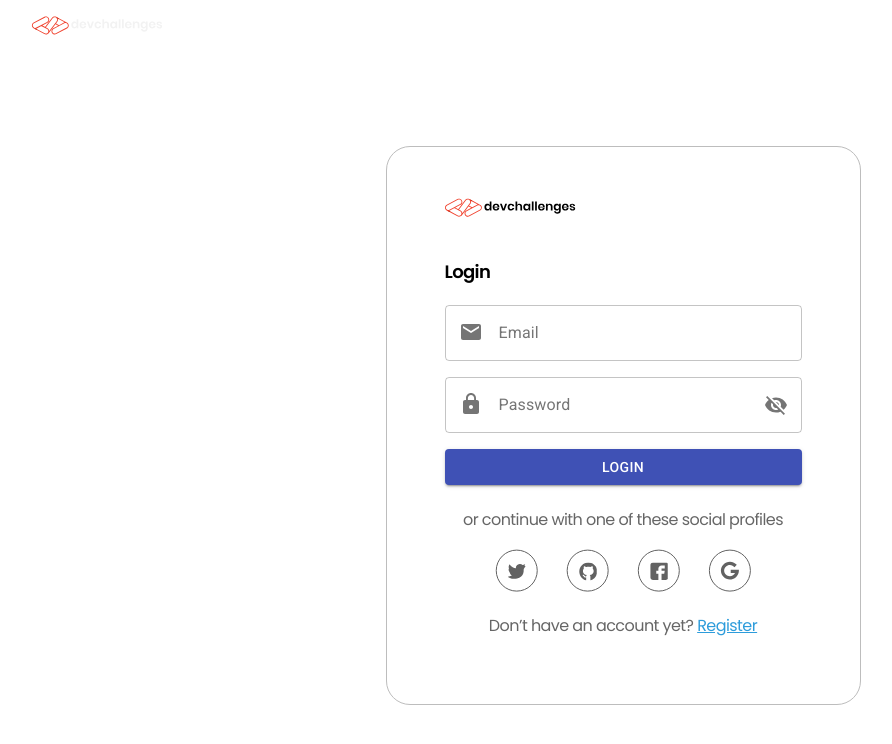
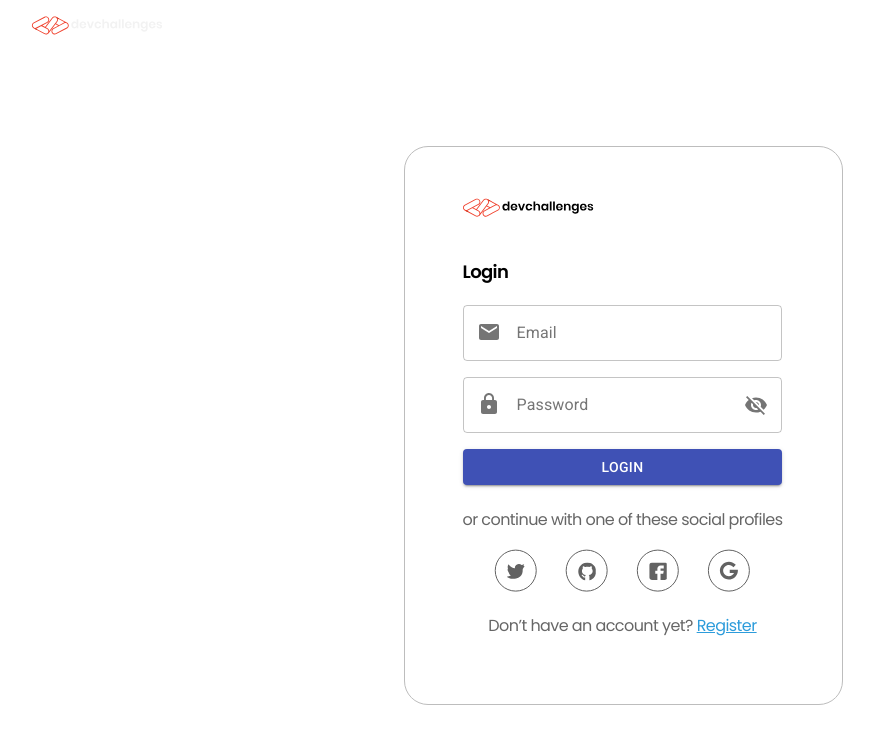
Before and after one commit to GypsyDangerous/auth-app-client, a React (Create React App) app: page /auth/login in a window 1280 px wide. Shown: the top 744 px of the page, without its empty margins (17-909 px from the left). Built offline with nearby package versions, Linux system fonts and the light colour scheme; no server answers.

Commit message:
added page animations between login and register

```diff
--- a/src/components/Auth/Auth.styled.js
+++ b/src/components/Auth/Auth.styled.js
@@ -1,12 +1,24 @@
 import styled from "styled-components";
+import {motion} from "framer-motion"
 
-const Auth = styled.div`
+const width="calc(475px - (77px * 2))"
+const Auth = styled(motion.div)`
 	border: 1px solid #bdbdbd;
-	box-sizing: border-box;
+	box-sizing: content-box;
+	position: relative;
+	& > * + * {
+		position: absolute;
+	}
+	& *{
+		max-width: ${width};
+		box-sizing: border-box;
+	}
 	border-radius: 24px;
-	width: 475px;
+	width: ${width};
 	padding: 51px 58px;
-	// height: 640px;
+	transition: height .25s;
+	overflow: hidden;
+	height: ${props => props.height ? `${props.height}px` : "100%"};
 	h1 {
 		font-size: 1.125rem;
 		font-style: normal;
--- a/src/components/Auth/Login.js
+++ b/src/components/Auth/Login.js
@@ -1,4 +1,4 @@
-import React, { useState } from "react";
+import React, { useState, forwardRef } from "react";
 import Input from "../shared/FormElements/Input";
 import Form, { ButtonContainer, Footer } from "./Form.styled";
 import MailIcon from "@material-ui/icons/Mail";
@@ -12,8 +12,9 @@ import Icons from "./Icons";
 import ErrorText from "../shared/Error.styled";
 import { useAuth } from "../../hooks/auth-hook";
 import { useHttpClient } from "../../hooks/http-hook";
+import { motion } from "framer-motion";
 
-const Login = () => {
+const Login = forwardRef(({ passdownRef, ...props }) => {
 	const [formState, inputHandler, setFormData] = useForm(
 		{
 			email: {
@@ -33,7 +34,7 @@ const Login = () => {
 
 	const handleFormSubmit = async e => {
 		e.preventDefault();
-		clearError()
+		clearError();
 		const body = {
 			email: formState.inputs.email.value,
 			password: formState.inputs.password.value,
@@ -46,13 +47,13 @@ const Login = () => {
 				"Content-Type": "application/json",
 			}
 		);
-		if(response){
+		if (response) {
 			login(response.userId, response.token);
 		}
 	};
 
 	return (
-		<div>
+		<>
 			<h1>Login</h1>
 			<Form onSubmit={handleFormSubmit}>
 				<Input
@@ -97,8 +98,8 @@ const Login = () => {
 					Don’t have an account yet? <Link to="/auth/register">Register</Link>{" "}
 				</p>
 			</Footer>
-		</div>
+		</>
 	);
-};
+});
 
 export default Login;
--- a/src/components/Auth/Register.js
+++ b/src/components/Auth/Register.js
@@ -1,4 +1,4 @@
-import React from "react";
+import React, {forwardRef} from "react";
 import Input from "../shared/FormElements/Input";
 import Form, { ButtonContainer, Footer } from "./Form.styled";
 import MailIcon from "@material-ui/icons/Mail";
@@ -13,8 +13,10 @@ import { useForm } from "../../hooks/form-hook";
 import { useHttpClient } from "../../hooks/http-hook";
 import { useAuth } from "../../hooks/auth-hook";
 import ErrorText from "../shared/Error.styled";
+import { motion } from "framer-motion";
 
-const Register = () => {
+
+const Register = forwardRef(({passdownRef, ...props}) => {
 	const [formState, inputHandler, setFormData] = useForm(
 		{
 			username: {
@@ -56,7 +58,7 @@ const Register = () => {
 	};
 
 	return (
-		<div>
+		<>
 			<h1>Join thousands of learners from around the world </h1>
 			<p>
 				Master web development by making real-life projects. There are multiple paths for
@@ -120,8 +122,8 @@ const Register = () => {
 					Already have an account? <Link to="/auth/login">Login</Link>{" "}
 				</p>
 			</Footer>
-		</div>
+		</>
 	);
-};
+})
 
 export default Register;
--- a/src/components/Auth/index.js
+++ b/src/components/Auth/index.js
@@ -1,5 +1,5 @@
-import React, { useEffect } from "react";
-import { useParams } from "react-router";
+import React, { useEffect, useState } from "react";
+import { useLocation, useParams } from "react-router";
 import Input from "../shared/FormElements/Input";
 import AuthComponent from "./Auth.styled";
 import Login from "./Login";
@@ -7,26 +7,90 @@ import { ReactComponent as Logo } from "./logo.svg";
 import { BrowserRouter as Router, Route, Switch, Redirect } from "react-router-dom";
 import Register from "./Register";
 import { useAuth } from "../../hooks/auth-hook";
+import { AnimatePresence, motion } from "framer-motion";
+
+const pages = (direction = 1) => ({
+	in: {
+		x: 0,
+		opacity: 1,
+		// scale: 1,
+	},
+	out: {
+		x: 250 * direction,
+		opacity: 0,
+		// scale: 0
+	},
+	initial: {
+		// scale: 0,
+		x: 250 * direction * -1,
+		opacity: 0,
+	},
+});
+
+const transition = {
+	duration: .25,
+	// delay: 0.25,
+};
 
 const Auth = ({ match, history }) => {
 	const { isLoggedIn } = useAuth();
+	const [height, setHeight] = useState(0);
+	const [show, setShow] = useState(true);
+
 	useEffect(() => {
+		setTimeout(() => {
+			setShow(false);
+		}, 4000);
 		if (isLoggedIn) {
 			setTimeout(() => {
 				history.push("/");
 			}, 100);
 		}
 	}, [isLoggedIn, history]);
+
+	const measureHeight = node => {
+		console.log(node);
+		if (node) setHeight(node.offsetHeight + 26 + 24);
+	};
+
+	const location = useLocation();
+
 	return (
-		<AuthComponent>
+		<AuthComponent height={height}>
 			<span style={{ display: "inline-block", marginBottom: "1.5rem" }}>
 				<Logo />
 			</span>
-			<Switch>
-				<Route path={`${match.url}/login`} component={Login} />
-				<Route path={`${match.url}/register`} component={Register} />
-				<Redirect to={`${match.url}/login`} />
-			</Switch>
+			<AnimatePresence>
+				<Switch location={location} key={location.pathname}>
+					<Route path={`${match.url}/login`}>
+						<motion.div
+							ref={measureHeight}
+							key="login"
+							exit="out"
+							animate="in"
+							initial="initial"
+							variants={pages(1)}
+							transition={transition}
+						>
+							<Login />
+						</motion.div>
+					</Route>
+					<Route path={`${match.url}/register`}>
+						<motion.div
+							ref={measureHeight}
+							key="register"
+							exit="out"
+							animate="in"
+							initial="initial"
+							transition={transition}
+							variants={pages(-1)}
+						>
+							<Register />
+						</motion.div>
+					</Route>
+					<Redirect to={`${match.url}/login`} />
+				</Switch>
+			</AnimatePresence>
 		</AuthComponent>
 	);
 };
```
